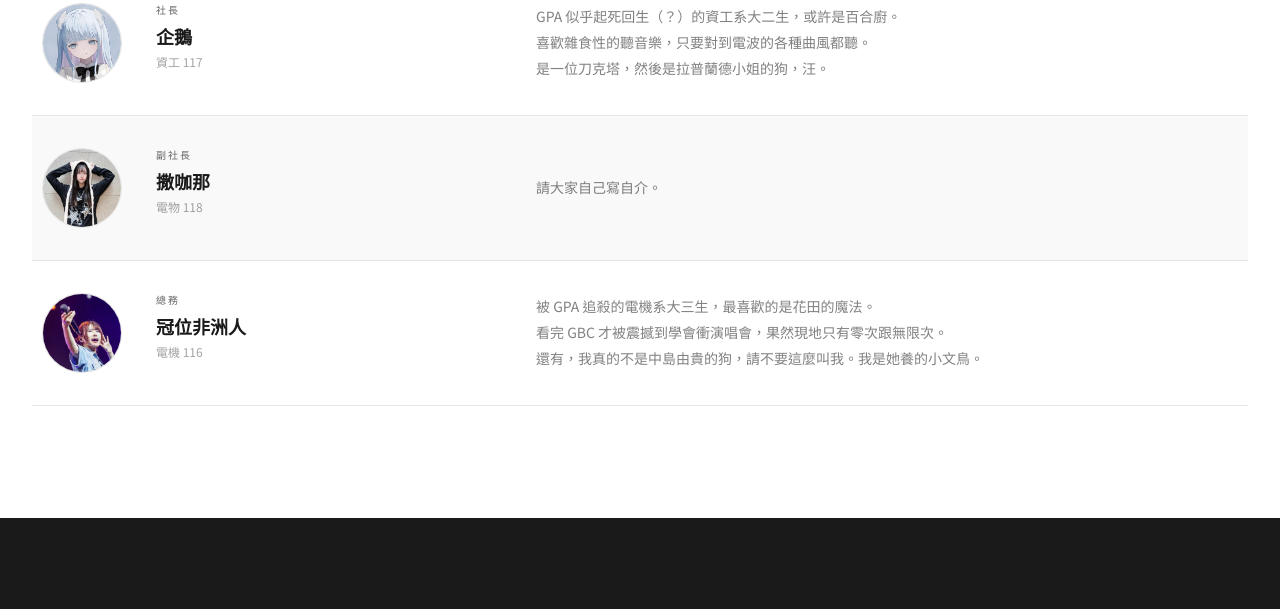
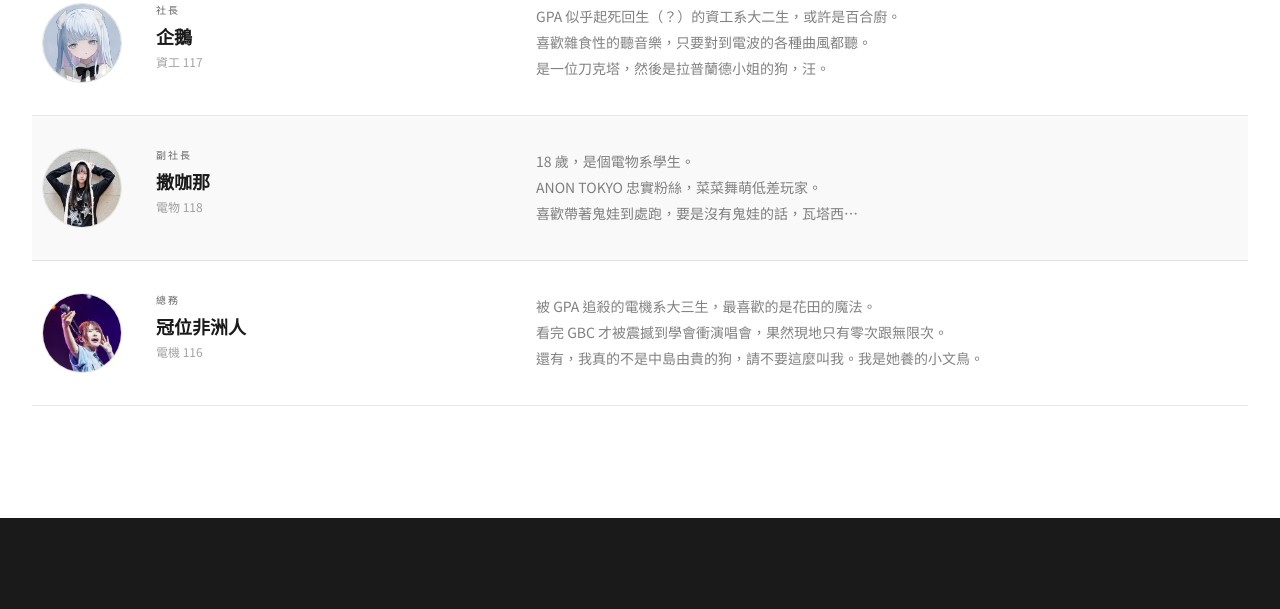
Before and after one commit to nycu-cc/nctu-anime, a website: page index.html in a window 1280 px wide. Shown: the part 5122-5731 px from the top of the page. Drawn offline with nearby package versions, Linux system fonts and the light colour scheme.

Commit message:
Update Profile

```diff
--- a/index.html
+++ b/index.html
@@ -437,7 +437,11 @@
           <p class="text-xs text-dark/40 mt-1">電物 118</p>
         </div>
         <div class="flex items-center">
-          <p class="text-sm text-dark/55 leading-[1.85]">請大家自己寫自介。</p>
+          <p class="text-sm text-dark/55 leading-[1.85]">
+            18 歲，是個電物系學生。<br>
+            ANON TOKYO 忠實粉絲，菜菜舞萌低差玩家。<br>
+            喜歡帶著鬼娃到處跑，要是沒有鬼娃的話，瓦塔西…
+          </p>
         </div>
       </div>
 
```
